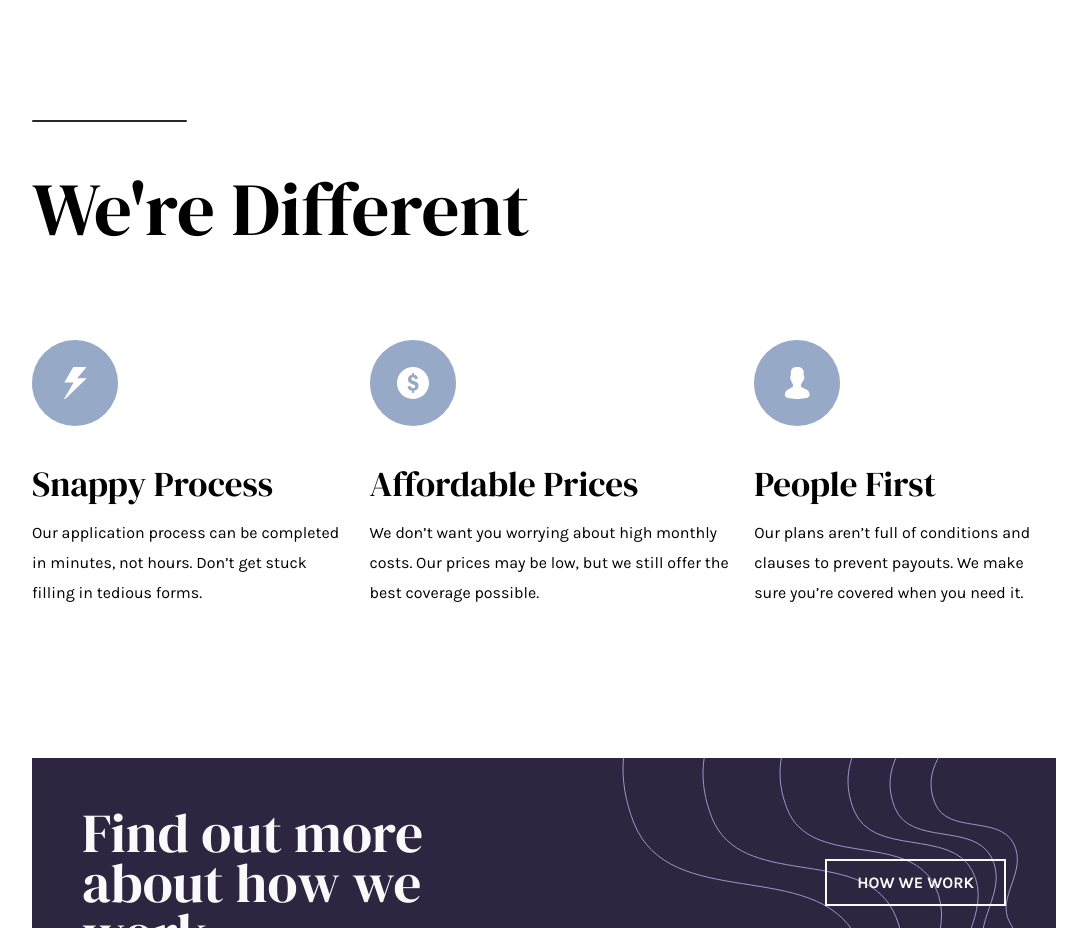
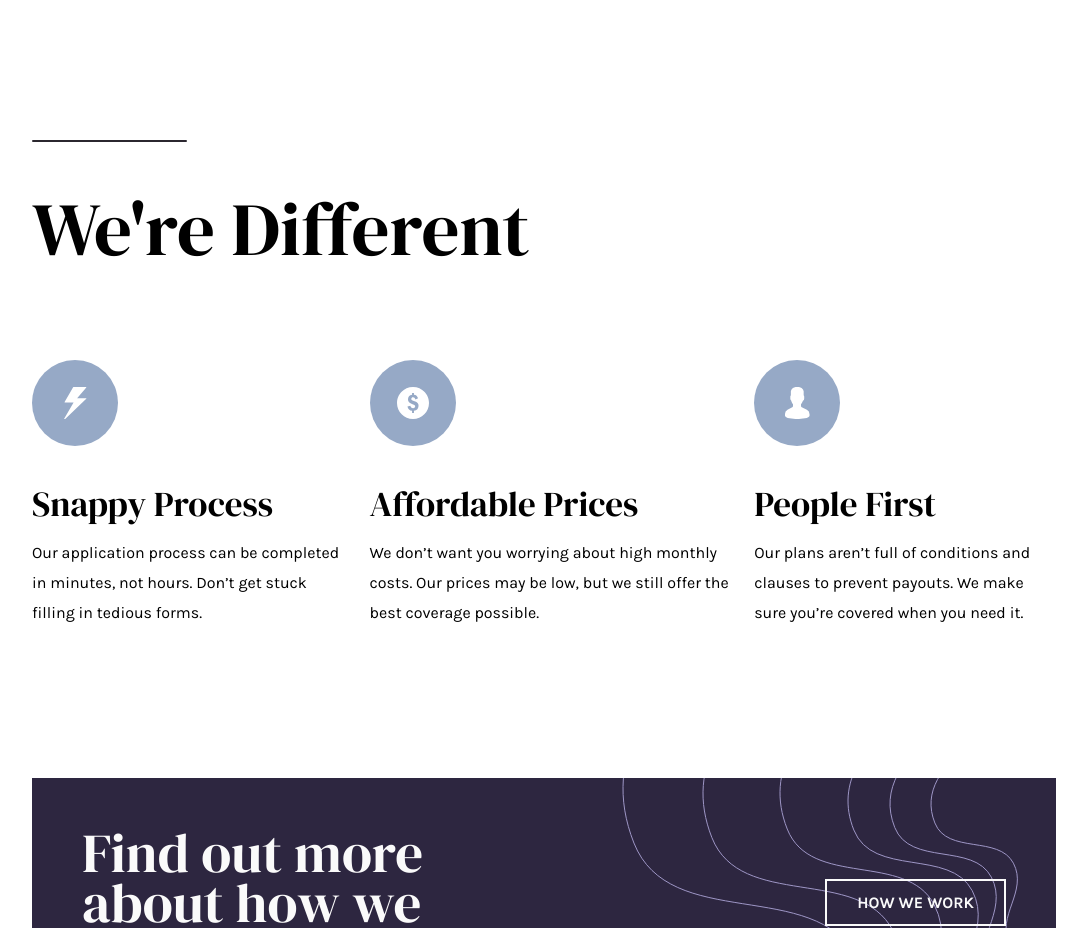
Before and after one commit to abdulazeezjimoh/insure-landing-page, a plain HTML site: page index.html in a window 1280 px wide. Shown: the part 880-1808 px from the top of the page, without its empty margins (96-1183 px from the left). Drawn offline with Linux system fonts and the light colour scheme.

Commit message:
Big Fixed

```diff
--- a/styles/style.css
+++ b/styles/style.css
@@ -371,7 +371,7 @@ ul, li, a, p, h1, h2, h3 {
             margin-top: 150px;
         }
     .different {
-        margin-top: 100px; }
+        margin-top: 120px; }
         .different-short-line {
             margin: unset;
             margin-right: auto;
```
